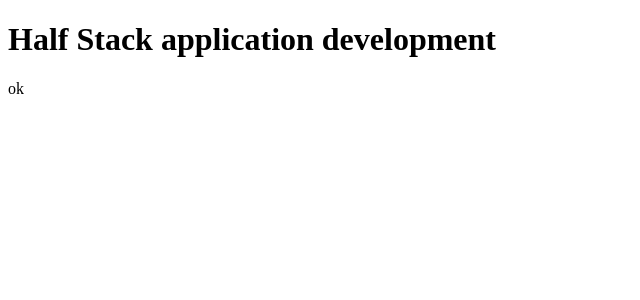
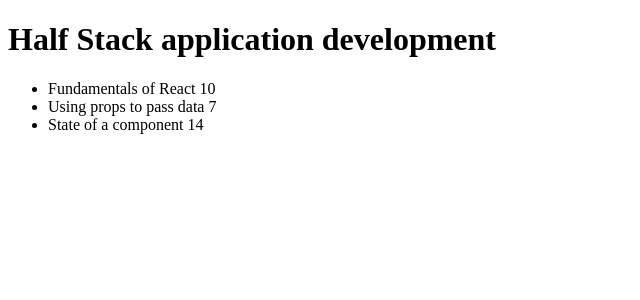
Before and after one commit to pyrhaa/fullStackOpen-part-2, a React (Create React App) app in the folder courseinfo/: page / in a window 1280 px wide. Shown: the top 300 px of the page, without its empty margins (0-640 px from the left). Built offline with nearby package versions, Linux system fonts and the light colour scheme; the HTML template or start-up script is replaced by a standard one.

Commit message:
put patrs in ul because its list

```diff
--- a/courseinfo/src/components/Course.js
+++ b/courseinfo/src/components/Course.js
@@ -9,13 +9,13 @@
 const Part = ({ course }) => {
   const arrayPart = course.parts;
 
-  // const parts = arrayPart.map((el) => {
-  //   return <li key={el.id}>{el.name + ' ' + el.exercises}</li>;
-  // });
+  const parts = arrayPart.map((el) => {
+    return <li key={el.id}>{el.name + ' ' + el.exercises}</li>;
+  });
 
   return (
     <>
-      <p>ok</p>
+      <ul>{parts}</ul>
     </>
   );
 };
```
